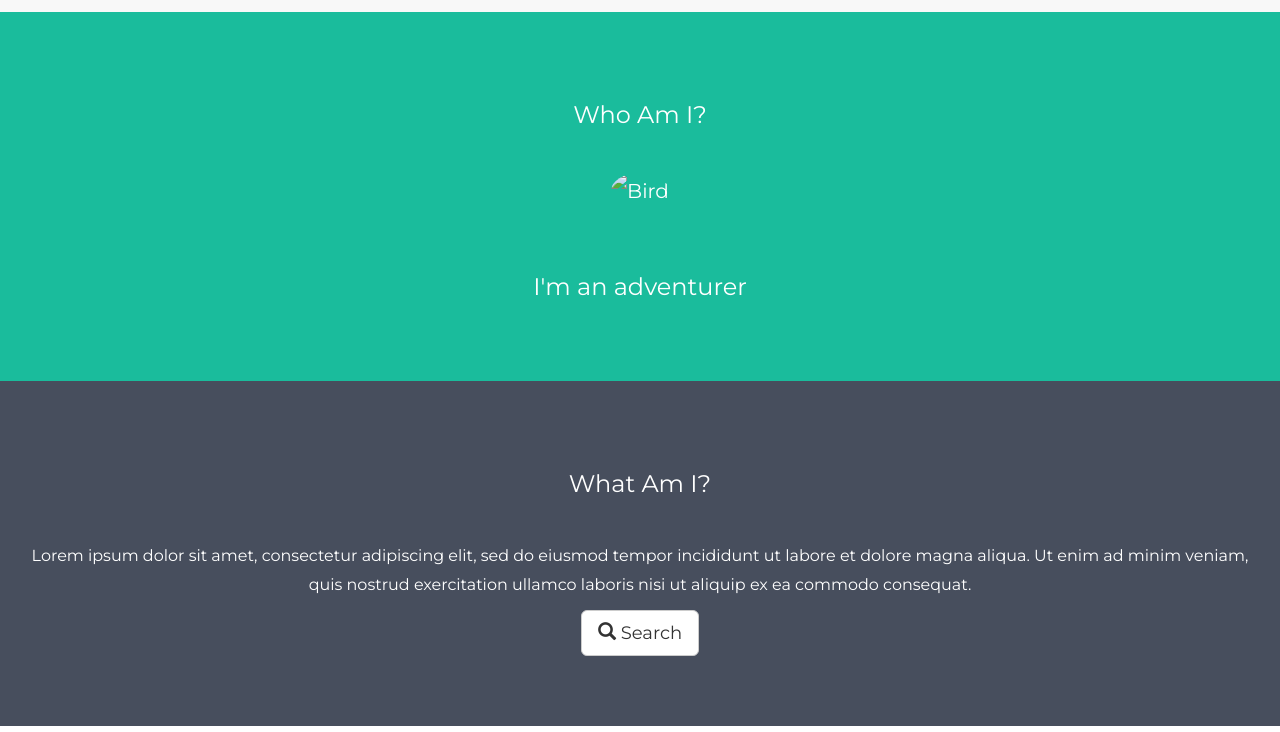
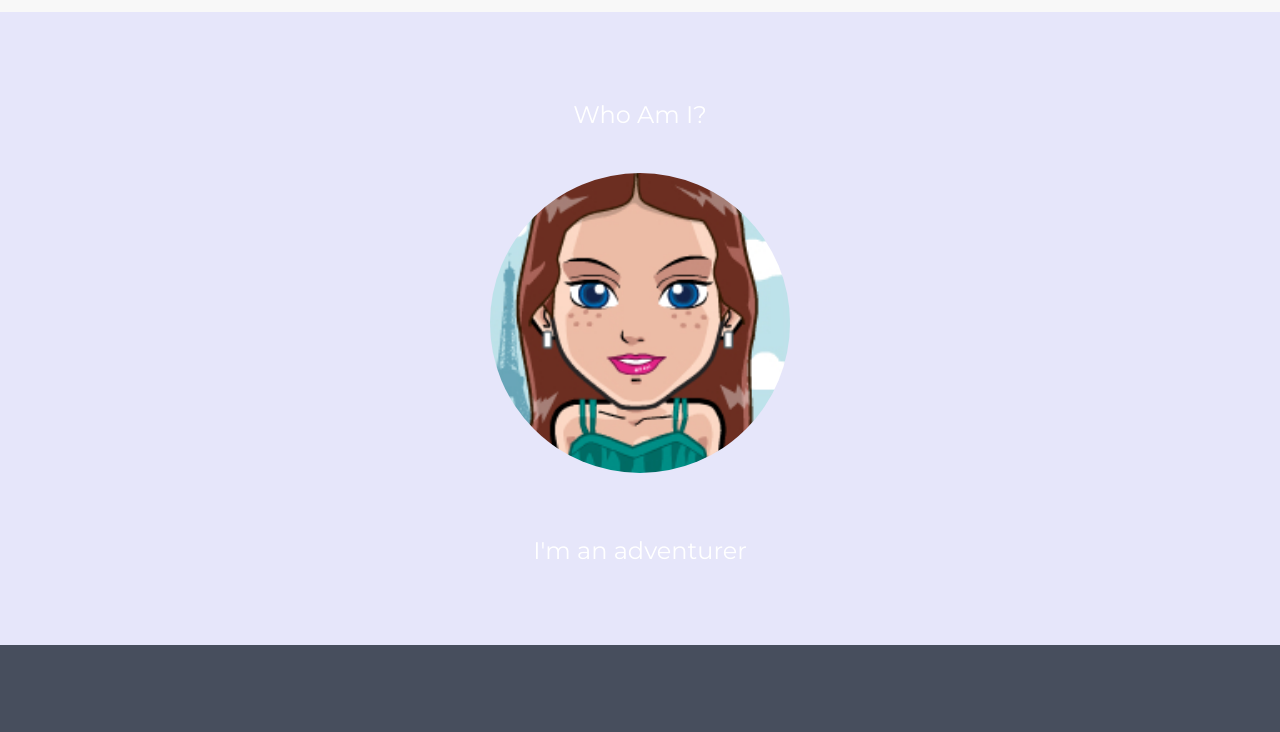
Before and after one commit to biannak6288/biannak6288.github.io, a plain HTML site: page index.html in a window 1280 px wide. Shown: the part 68-800 px from the top of the page. Drawn offline with nearby package versions, Linux system fonts and the light colour scheme.

Commit message:
add picture

```diff
--- a/index.html
+++ b/index.html
@@ -18,7 +18,7 @@
   p {font-size: 16px;}
   .margin {margin-bottom: 45px;}
   .bg-1 {
-      background-color: #1abc9c; /* Green */
+      background-color: #E6E6FA; /* lavender */
       color: #ffffff;
   }
   .bg-2 {
@@ -77,7 +77,7 @@
 <!-- First Container -->
 <div class="container-fluid bg-1 text-center">
   <h3 class="margin">Who Am I?</h3>
-  <img src="bird.jpg" class="img-responsive img-circle margin" style="display:inline" alt="Bird" width="350" height="350">
+  <img src="biannak.png" class="img-responsive img-circle margin" style="display:inline" alt="Bird" width="300" height="300">
   <h3>I'm an adventurer</h3>
 </div>
 
```
Also changed, not shown: biannak.png (added).
